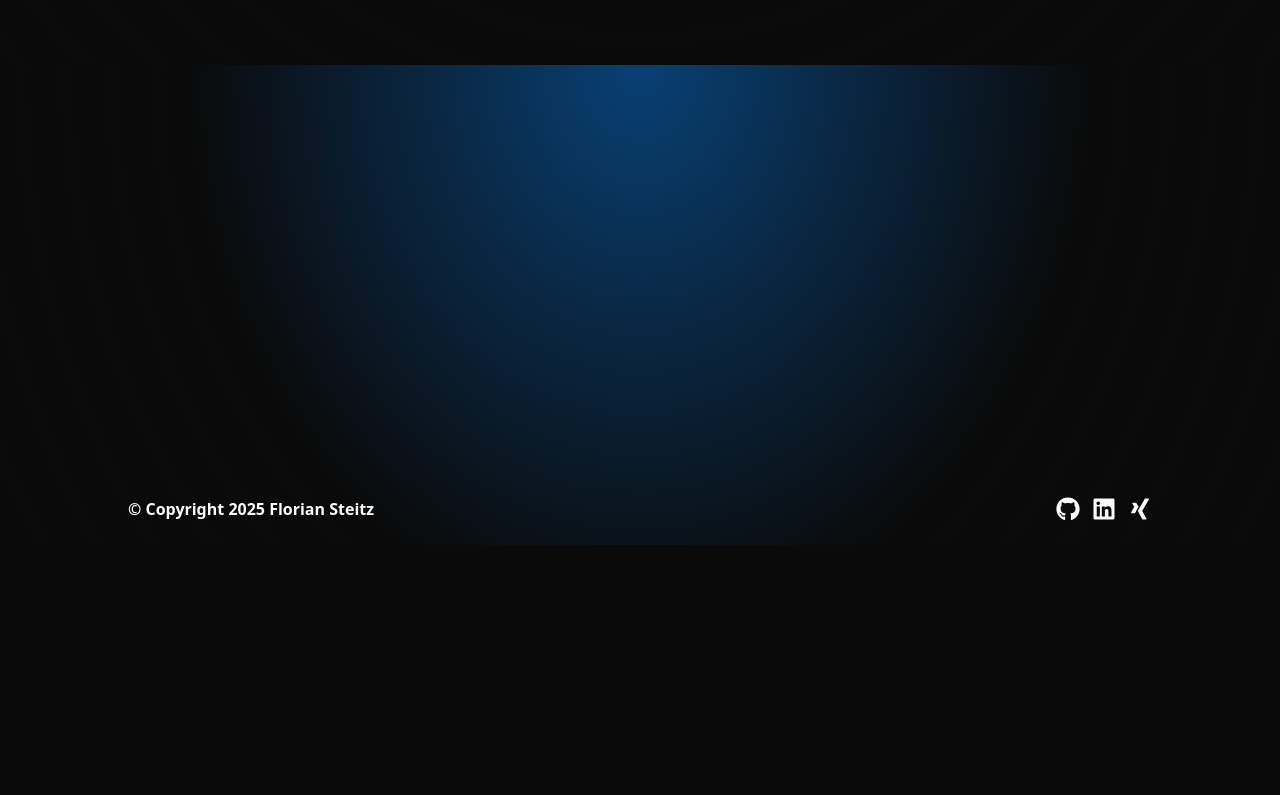
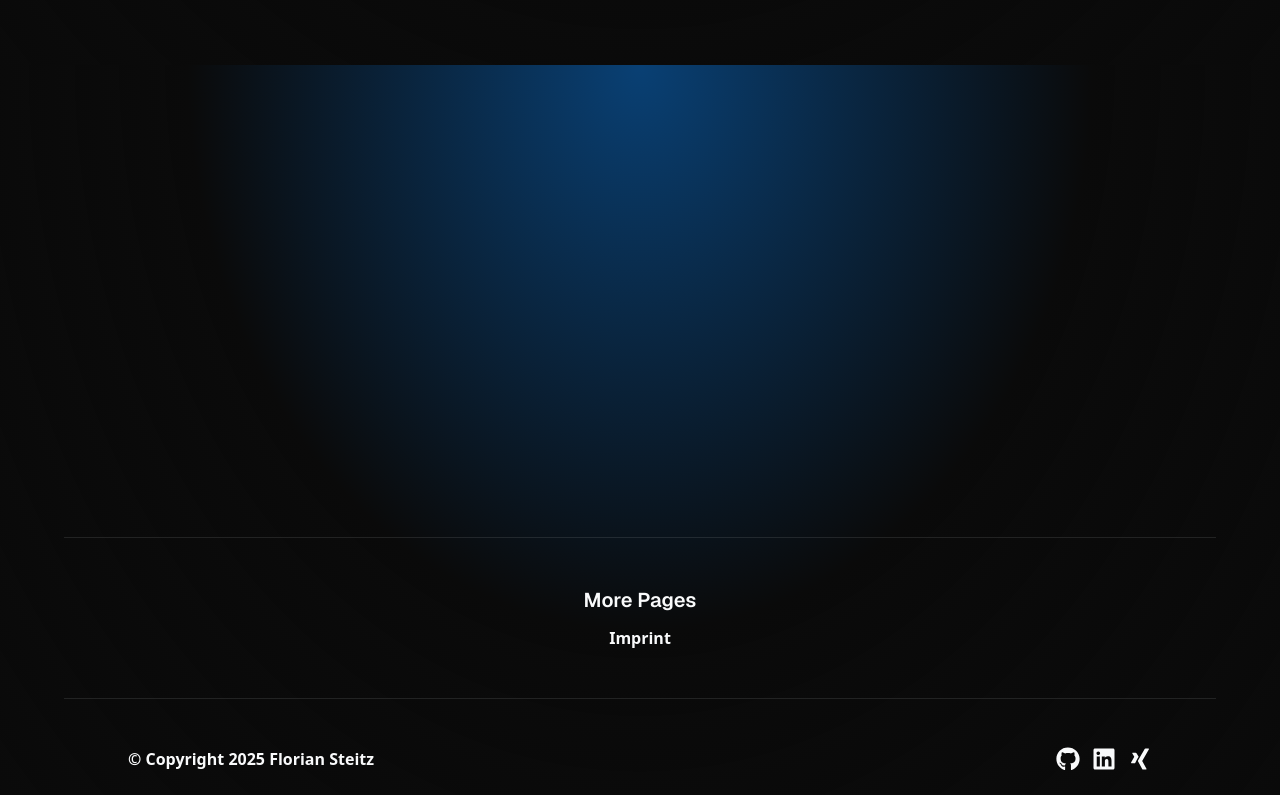
Before and after one commit to FSteitz/fsteitz.github.io, a Next.js app: page /tools in a window 1280 px wide. Shown: the part 735-1530 px from the top of the page. Before the commit the page ends 1280 px from the top, so only its background shows below. Built offline with nearby package versions, Linux system fonts and the light colour scheme; no server answers.

Commit message:
Add section for page links to page footer
First page link:
- Imprint

```diff
--- a/src/components/page/footer/PageFooter.tsx
+++ b/src/components/page/footer/PageFooter.tsx
@@ -1,4 +1,6 @@
 import { config } from "@/config"
+
+import { IMPRINT_BASE_PATH } from "@/lib/constants"
 
 import Link from "next/link"
 import { FaGithub, FaLinkedin, FaXing } from "react-icons/fa"
@@ -7,6 +9,18 @@ import { FaBluesky } from "react-icons/fa6"
 export const PageFooter = () => {
     return (
         <footer className="container mx-auto mt-10 ">
+            <hr className="mx-16 mt-20 mb-12" />
+            <section className="w-[80%] flex flex-row items-center justify-between mx-auto">
+                <div className="mx-auto">
+                    <h4 className="font-sans font-semibold text-xl pb-3">More Pages</h4>
+                    <ul className="text-center">
+                        <li className="font-semibold">
+                            <Link href={`/${IMPRINT_BASE_PATH}`} className="hover:text-sky-600">Imprint</Link>
+                        </li>
+                    </ul>
+                </div>
+            </section>
+            <hr className="mx-16 my-12" />
             <section className="w-[80%] flex flex-row items-center justify-between pb-6 mx-auto">
                 <p className="font-semibold">© Copyright {new Date().getFullYear()} {config.website.copyright}</p>
                 <div className="flex flex-row items-center justify-between gap-3">
```
